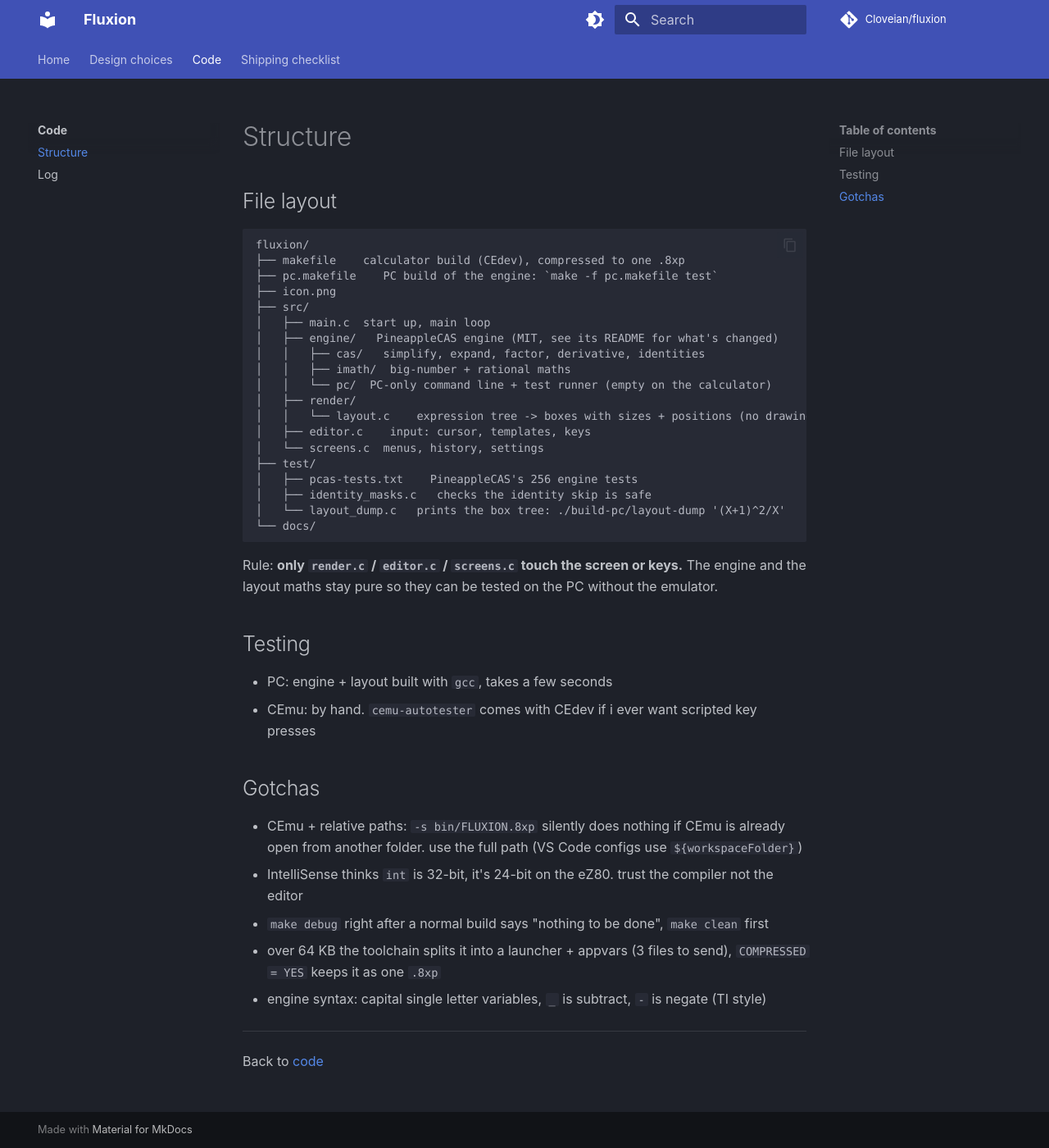
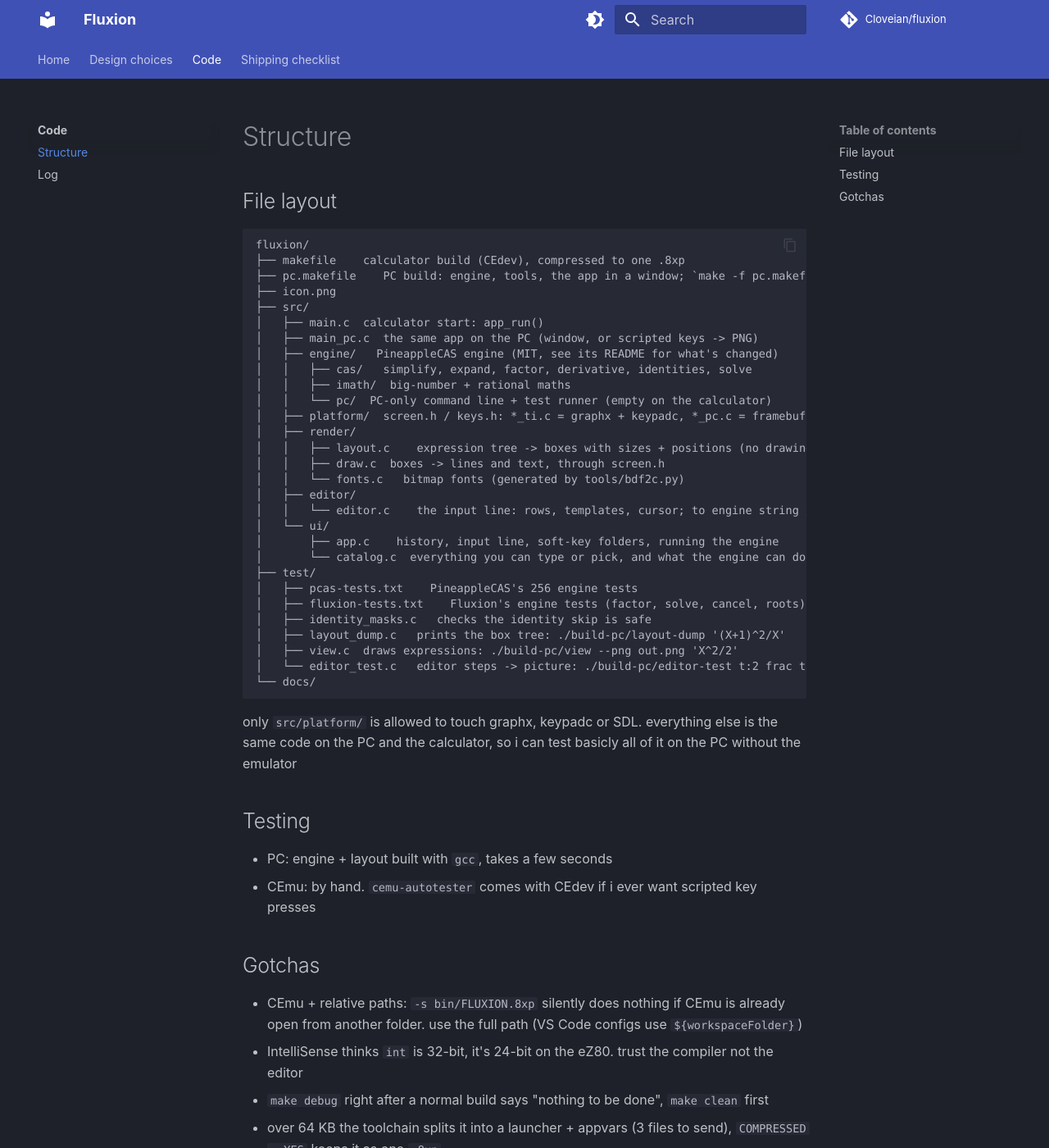
Before and after one commit to Cloveian/fluxion, an MkDocs documentation site: the page built from docs/code/structure.md, in a window 1280 px wide and 1400 px high. Shown: the whole window at 82% size. Built offline with MkDocs 1.6.1 and Material for MkDocs 9.7.7, drawn with Linux system fonts in a browser that asks for light colours; comment, search, counter and statistics services are not loaded.

Commit message:
structure doc update

````diff
--- a/docs/code/structure.md
+++ b/docs/code/structure.md
@@ -5,26 +5,36 @@
 ```
 fluxion/
 ├── makefile    calculator build (CEdev), compressed to one .8xp
-├── pc.makefile    PC build of the engine: `make -f pc.makefile test`
+├── pc.makefile    PC build: engine, tools, the app in a window; `make -f pc.makefile test`
 ├── icon.png
 ├── src/
-│   ├── main.c  start up, main loop
+│   ├── main.c  calculator start: app_run()
+│   ├── main_pc.c  the same app on the PC (window, or scripted keys -> PNG)
 │   ├── engine/   PineappleCAS engine (MIT, see its README for what's changed)
-│   │   ├── cas/   simplify, expand, factor, derivative, identities
+│   │   ├── cas/   simplify, expand, factor, derivative, identities, solve
 │   │   ├── imath/  big-number + rational maths
 │   │   └── pc/  PC-only command line + test runner (empty on the calculator)
+│   ├── platform/  screen.h / keys.h: *_ti.c = graphx + keypadc, *_pc.c = framebuffer + SDL
 │   ├── render/
-│   │   └── layout.c    expression tree -> boxes with sizes + positions (no drawing, runs on PC)
-│   ├── editor.c    input: cursor, templates, keys
-│   └── screens.c  menus, history, settings
+│   │   ├── layout.c    expression tree -> boxes with sizes + positions (no drawing)
+│   │   ├── draw.c  boxes -> lines and text, through screen.h
+│   │   └── fonts.c   bitmap fonts (generated by tools/bdf2c.py)
+│   ├── editor/
+│   │   └── editor.c    the input line: rows, templates, cursor; to engine string / boxes
+│   └── ui/
+│       ├── app.c    history, input line, soft-key folders, running the engine
+│       └── catalog.c  everything you can type or pick, and what the engine can do
 ├── test/
 │   ├── pcas-tests.txt    PineappleCAS's 256 engine tests
+│   ├── fluxion-tests.txt    Fluxion's engine tests (factor, solve, cancel, roots)
 │   ├── identity_masks.c   checks the identity skip is safe
-│   └── layout_dump.c   prints the box tree: ./build-pc/layout-dump '(X+1)^2/X'
+│   ├── layout_dump.c   prints the box tree: ./build-pc/layout-dump '(X+1)^2/X'
+│   ├── view.c  draws expressions: ./build-pc/view --png out.png 'X^2/2'
+│   └── editor_test.c   editor steps -> picture: ./build-pc/editor-test t:2 frac t:1
 └── docs/
 ```
 
-Rule: **only `render.c` / `editor.c` / `screens.c` touch the screen or keys.** The engine and the layout maths stay pure so they can be tested on the PC without the emulator.
+only `src/platform/` is allowed to touch graphx, keypadc or SDL. everything else is the same code on the PC and the calculator, so i can test basicly all of it on the PC without the emulator
 
 ## Testing
 
````
